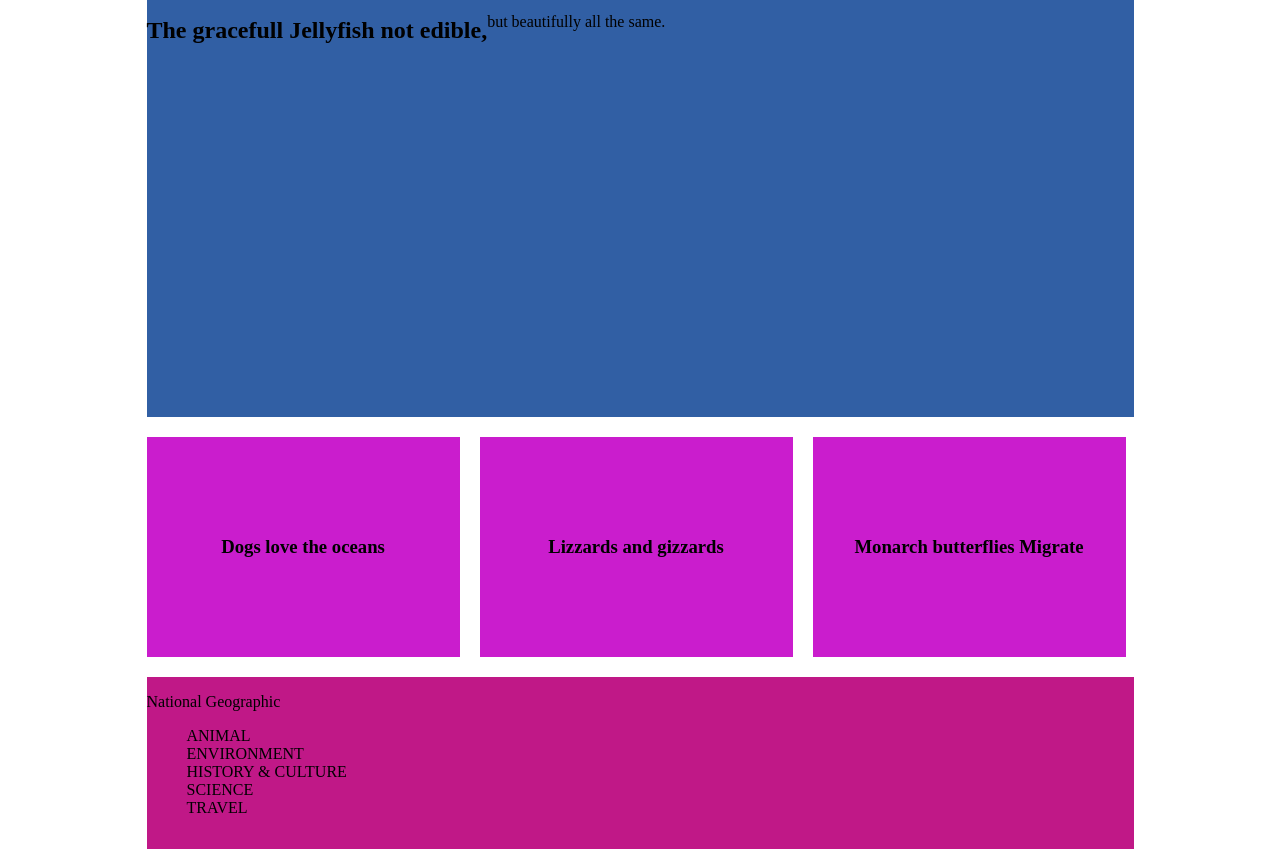
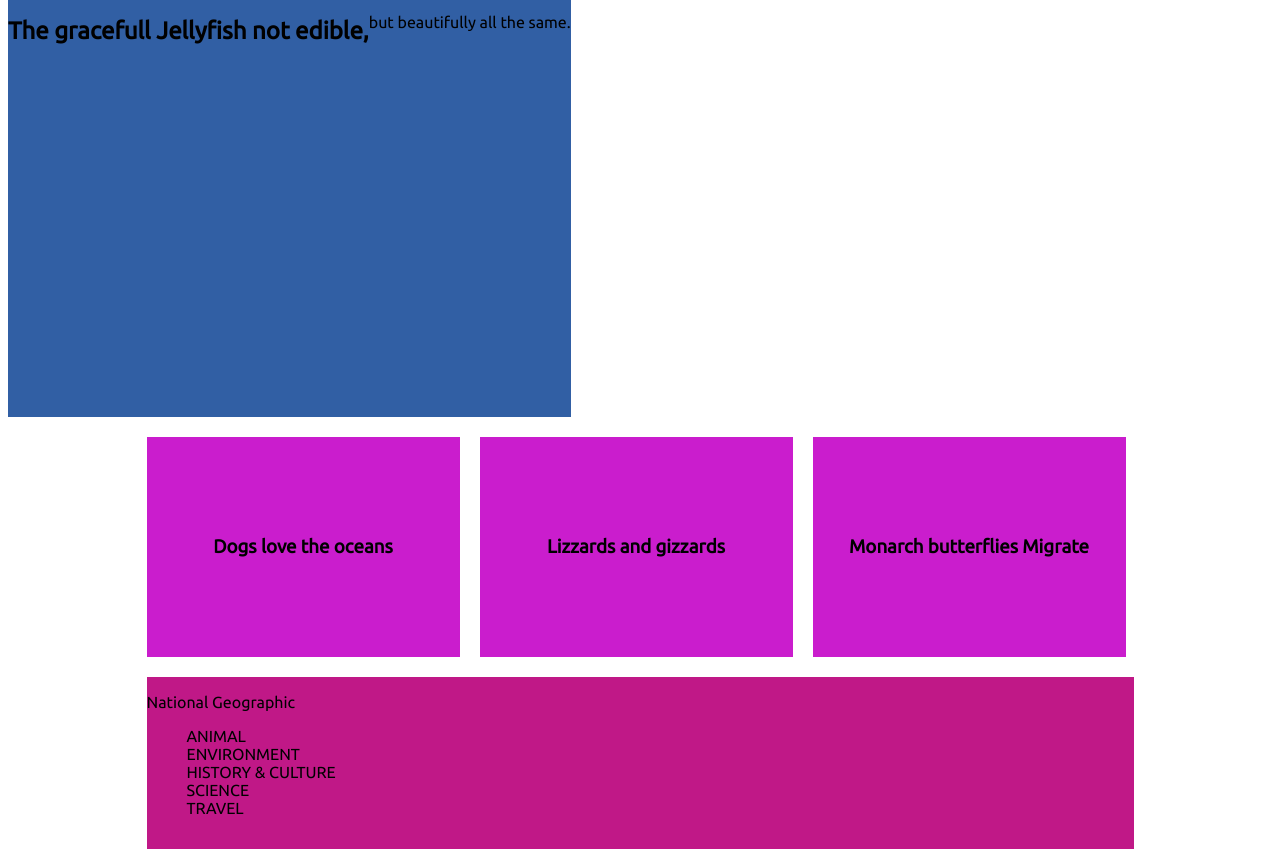
Before and after one commit to Nsebo/layout-challenge, a plain HTML site: page index.html in a window 1280 px wide. Shown: the part 59-908 px from the top of the page. Drawn offline with Linux system fonts and the light colour scheme.

Commit message:
Added font family

```diff
--- a/css/styles.css
+++ b/css/styles.css
@@ -20,6 +20,7 @@ body {
 .hero-banner {
   background-color: #315fa4;
   height: 420px;
+  position: relative;
   margin-bottom: 20px;
 }
 
@@ -29,7 +30,7 @@ body {
 }
 .call-to-action h3 {
   margin: 0;
-  line-height:220px ;
+  line-height: 220px;
   text-align: center;
   vertical-align: middle;
 }
@@ -88,7 +89,6 @@ aside ul {
   .column:nth-child(3) {
     margin-right: 0;
   }
-
 }
 .footer {
   background-color: transparent;
@@ -98,4 +98,15 @@ aside ul {
   height: 172px;
   background-color: #c01887;
 }
+* {
+  font-family: "Ubuntu", sans-serif;
 }
+/*.jellyfish {
+  position: absolute;
+  bottom: 0;
+  border: 3px solid black;
+}*/
+.jellyfish {
+  position: absolute;
+  bottom: 0;
+}
--- a/index.html
+++ b/index.html
@@ -1,6 +1,12 @@
 <!DOCTYPE html>
 <html lang="en">
   <head>
+    <link rel="preconnect" href="https://fonts.googleapis.com" />
+    <link rel="preconnect" href="https://fonts.gstatic.com" crossorigin />
+    <link
+      href="https://fonts.googleapis.com/css2?family=Ubuntu&display=swap"
+      rel="stylesheet"
+    />
     <link rel="stylesheet" href="./css/styles.css" />
     <meta charset="UTF-8" />
     <meta http-equiv="X-UA-Compatible" content="IE=edge" />
@@ -18,7 +24,7 @@
 
     <main>
       <section class="hero-banner">
-        <div class="container">
+        <div class="container jellyfish">
           <h2>The gracefull Jellyfish not edible,</h2>
           <p>but beautifully all the same.</p>
         </div>
```
Lines whose indentation alone changed are shown as unchanged.
